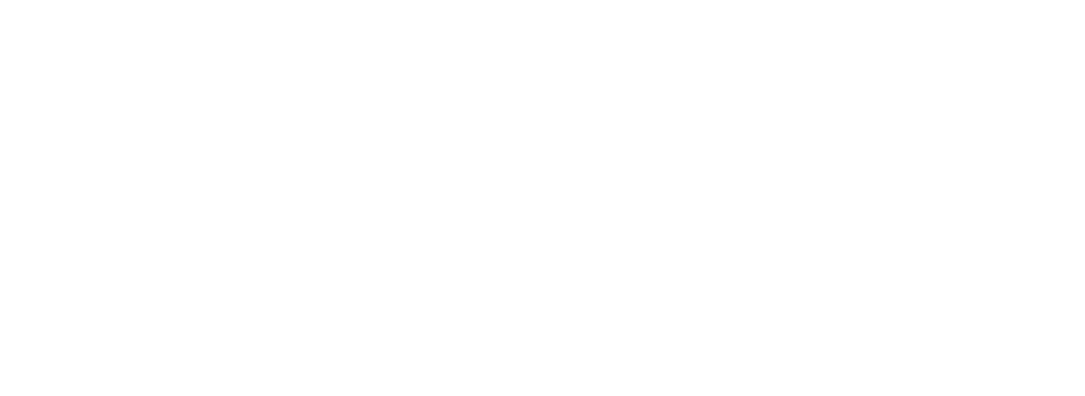
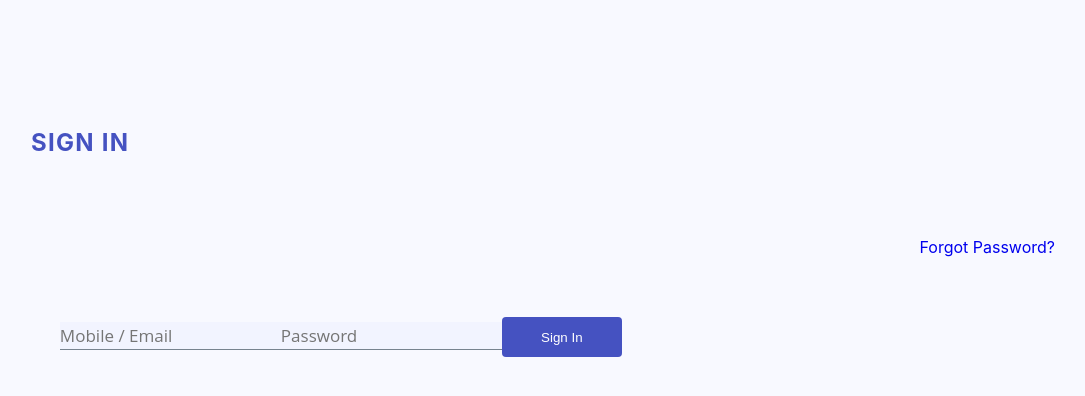
Before and after one commit to Rajan-sharma-dev/Ourgroup, a React (Create React App) app in the folder client/: page /login in a window 1280 px wide. Before the commit this address had no page. Shown: the top 396 px of the page, without its empty margins (97-1182 px from the left). Built offline with nearby package versions, Linux system fonts and the light colour scheme; the HTML template or start-up script is replaced by a standard one.

Commit message:
login page

```diff
--- a/client/src/App.js
+++ b/client/src/App.js
@@ -2,6 +2,7 @@
 import { BrowserRouter, Routes, Route } from 'react-router-dom';
 import Home from './components/Home';
 import RegisterNew from './components/RegisterNew';
+import MiddleRight from './components/MiddleRight';
 function App() {
   return (
     <div className="App">
@@ -9,6 +10,7 @@
         <Routes>
           <Route path="/" element={<Home />}></Route>
           <Route path="/register" element={<RegisterNew />}></Route>
+          <Route path="/login" element={<MiddleRight />}></Route>
         </Routes>
       </BrowserRouter>
     </div>
--- a/client/src/components/MiddleRight.jsx
+++ b/client/src/components/MiddleRight.jsx
@@ -1,3 +1,4 @@
+
 import React, { useState } from 'react';
 
 
@@ -7,15 +8,14 @@
   const [password,setPassword]=useState()
   const detailsSubmit=async()=>{
     try{
+
       const response= await fetch('/login',{
         method:'POST',
-
-            headers:{
-                'Content-Type':'application/json'
+        headers:{
+              'Content-Type':'application/json'
             },
             body:JSON.stringify({
-              "email": email,
-              "password":password
+              email,password
 
           })
 
```
Also changed, not shown: 1 other file (tests, documents, lock files or other folders).
